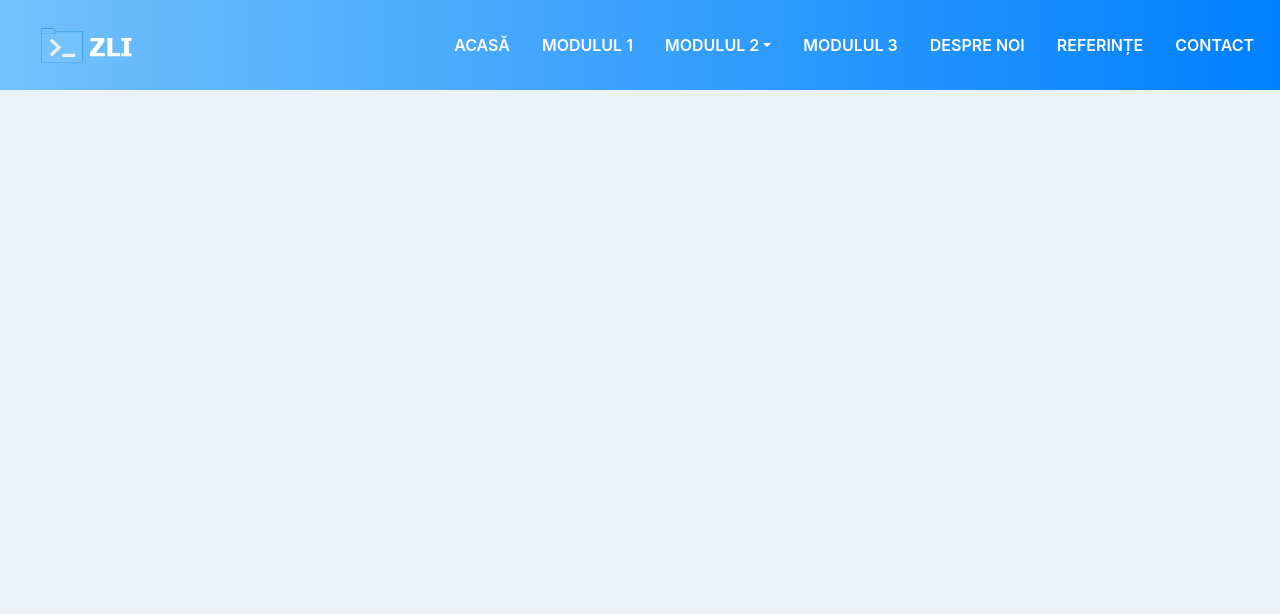
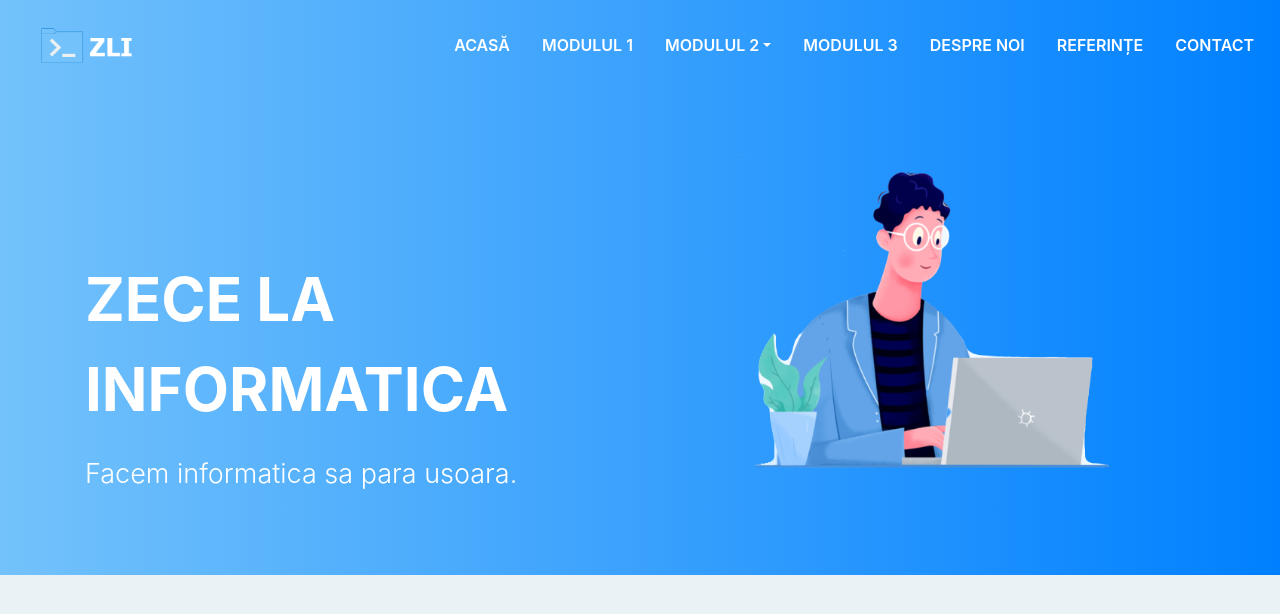
Before and after one commit to MTimo27/Zece-La-Informatica---REACT-, a React (Create React App) app: page / in a window 1280 px wide. Shown: the top 614 px of the page. Built offline with nearby package versions, Linux system fonts and the light colour scheme.

Commit message:
Added the Banner component

```diff
--- a/src/App.jsx
+++ b/src/App.jsx
@@ -1,10 +1,12 @@
 import React from 'react';
 import Heading from './components/common/Heading';
+import Banner from './components/common/Banner';
 
 function App() {
   return (
     <React.Fragment>
       <Heading />
+      <Banner />
     </React.Fragment>
   );
 }
--- /dev/null
+++ b/src/components/common/Banner.jsx
@@ -0,0 +1,31 @@
+import React from 'react';
+import './styles/Banner.css';
+
+function Banner() {
+  return (
+    <React.Fragment>
+      <section id="banner">
+        <div class="container">
+          <div class="row">
+            <div class="col-md-6">
+              <p class="promo-title animated fadeIn">ZECE LA INFORMATICA</p>
+              <p class="promo-text animated fadeIn">
+                Facem informatica sa para usoara.
+              </p>
+            </div>
+
+            <div class="col-md-6 text-center">
+              <img
+                src="img/Banner Image Zece La Informatica.png"
+                alt=""
+                class="img-fluid animated fadeIn"
+              />
+            </div>
+          </div>
+        </div>
+      </section>
+    </React.Fragment>
+  );
+}
+
+export default Banner;
--- /dev/null
+++ b/src/components/common/styles/Banner.css
@@ -0,0 +1,26 @@
+#banner {
+  background-image: linear-gradient(to right, #73c2fb 0%, #0080ff 100%);
+  color: #fff;
+  padding-top: 5%;
+  padding-bottom: 5%;
+}
+
+.promo-title {
+  font-size: 60px;
+  font-weight: 700;
+  margin-top: 100px;
+  -webkit-animation-duration: 3s !important;
+}
+
+.promo-text {
+  font-size: 27px;
+  font-weight: 300;
+  margin-top: 20px;
+  -webkit-animation-duration: 3s !important;
+}
+
+.img-fluid {
+  border-radius: 30px;
+  width: 450px;
+  -webkit-animation-duration: 3s !important;
+}
```
